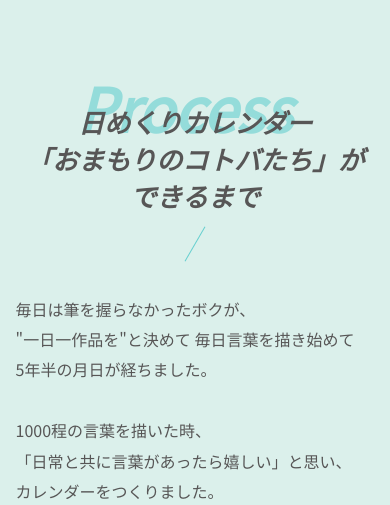
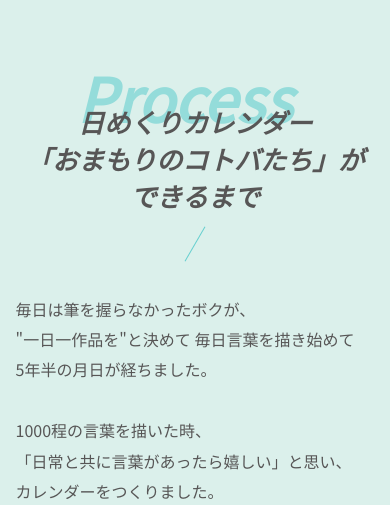
Before and after one commit to acca10/calendar, a plain HTML site: page index.html in a window 390 px wide. Shown: the part 595-1100 px from the top of the page. Drawn offline with nearby package versions, Linux system fonts and the light colour scheme; some packages are replaced by stand-ins of ours.

Commit message:
Add files via upload

```diff
--- a/css/responsive.css
+++ b/css/responsive.css
@@ -142,7 +142,7 @@ section img {
 .heading1::before,
 .heading2::before,
 .heading3::before {
-  transform: translate(-55%, 30px);
+  transform: translate(-55%, 20px);
   font-size: 60px;
 }
 
--- a/css/style.css
+++ b/css/style.css
@@ -177,7 +177,7 @@ section img {
   position: absolute;
   top: -20px;
   left: 50%;
-  transform: translate(-50%, 20px);
+  transform: translate(-50%, 10px);
   color: #66cfcf;
   opacity: 0.6;
   font-size: 80px;
```
